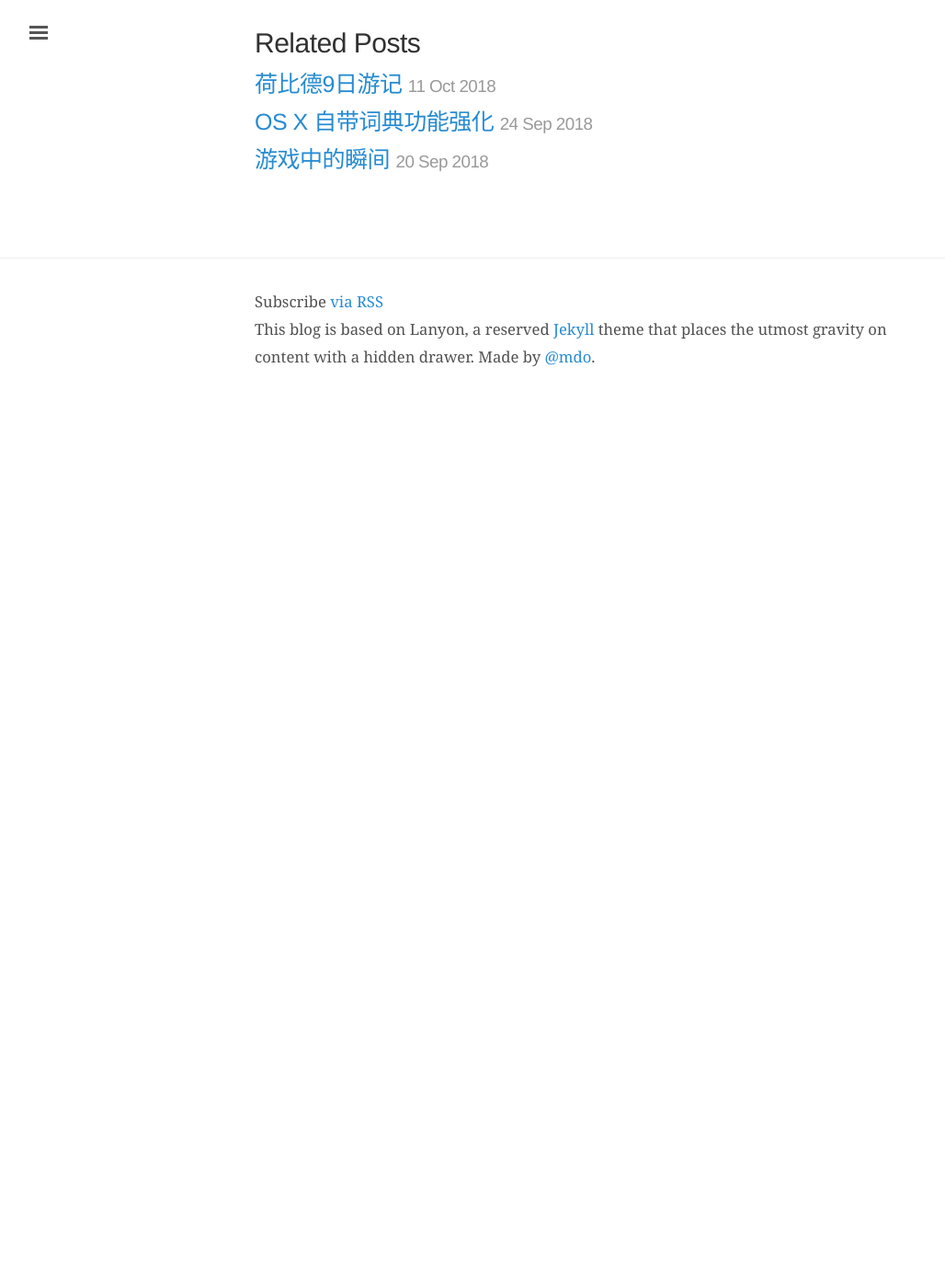
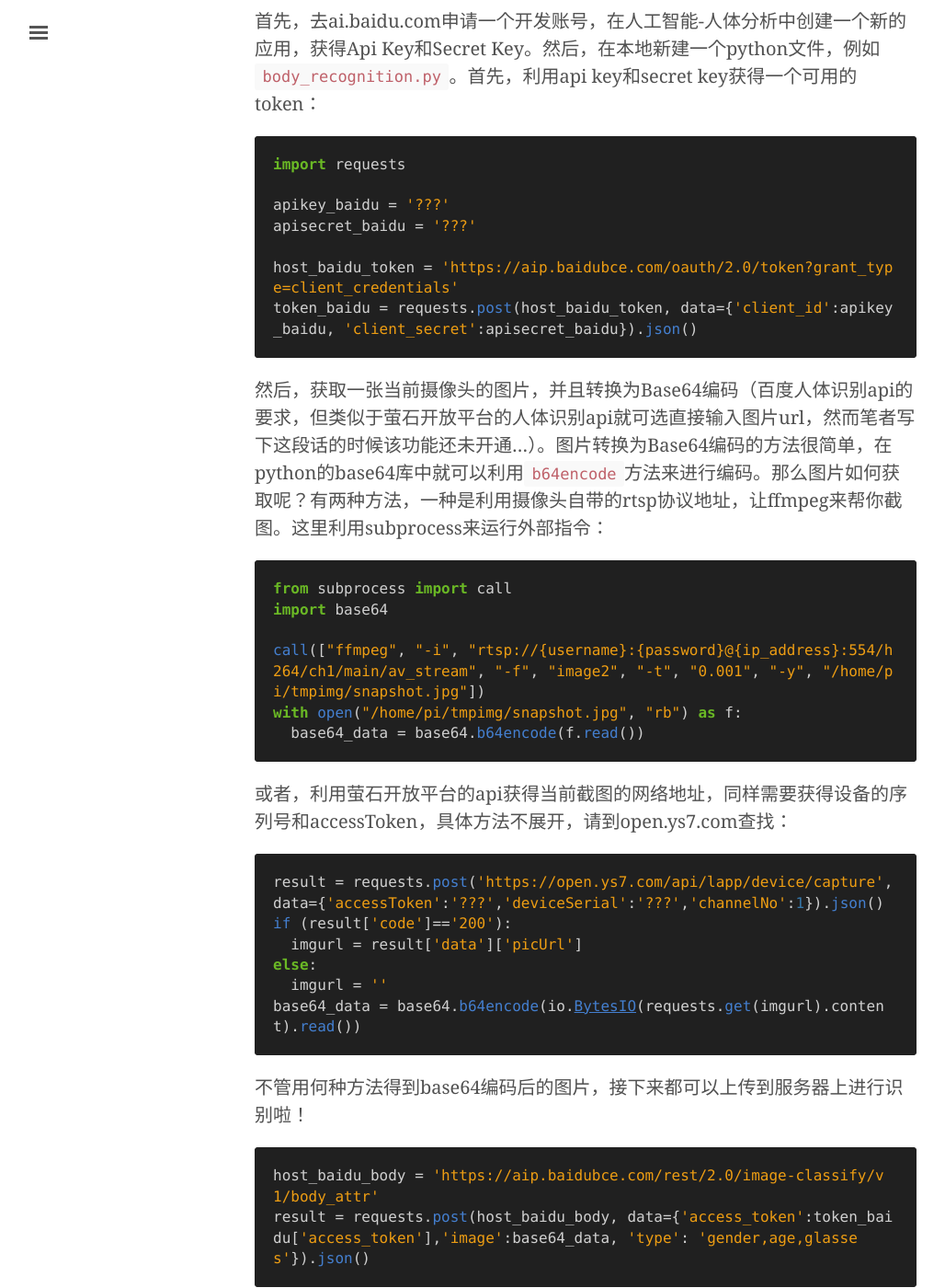
Before and after one commit to wittyfilter/wittyfilter.github.io, a Jekyll site: the page built from _posts/2018-12-10-Smart-Home.md, in a window 1280 px wide and 1400 px high, scrolled down 29410 px. Shown: the whole window at 92% size, without its empty margins (3-1031 px from the left). Built offline with Jekyll 4.4.1, drawn with Linux system fonts in a browser that asks for light colours; some web fonts are replaced; comment, search, counter and statistics services are not loaded; before the commit the page ends 29812 px from its top, so only the background shows below that; some of the changed text lies outside the part shown.

Commit message:
Update Posts

````diff
--- a/_posts/2018-12-10-Smart-Home.md
+++ b/_posts/2018-12-10-Smart-Home.md
@@ -42,7 +42,7 @@
 
 即可。随后运行
 ```zsh
-$ sudo 	hass --open-ui
+$ sudo hass --open-ui
 ```
 
 来以root权限运行HA，目的是为了安装一些必要的插件。随时去http://树莓派IP地址:8123 看看是不是安装好了。等到安装好以后就可以以普通用户身份运行HA了！即`hass --open-ui`
@@ -110,12 +110,17 @@
 
 # 传感器
 sensor:
-  # 天气预测，使用yahoo天气组件
-  - platform: yweather
+  # 天气预测，使用yr天气组件预测24小时后的温度
+  - platform: yr
+    forecast: 24
     monitored_conditions:
-      - weather
-      - temp_min
-      - temp_max
+      - temperature
+      - dewpointTemperature
+      - symbol
+  # 时间
+  - platform: time_date
+    display_options:
+      - 'time'
   # 小米空净的AQI，温度，湿度传感器。AQI传感器包含一个Filter Sensor进行滤波，详见https://www.home-assistant.io/components/sensor.filter/
   - platform: template
     sensors:
@@ -162,6 +167,11 @@
     input: !secret ffmpeg_input
     changes: 2
     extra_arguments: -filter:v "crop=in_w/2:in_h:in_w/2:0"
+  # 可能醒着的时间段（睡眠时间段的反）
+  - platform: template
+    sensors:
+      prone_to_wake:
+        value_template: {% raw %}'{{ states.sensor.time.state > "09:00" and states.sensor.time.state <= "21:59"}}'{% endraw %}
   # 厕所，阳台，厨房的20分钟无人二进制传感
   - platform: template
     sensors:
@@ -187,10 +197,15 @@
         platform: 'state'
         to_state: 'FFmpeg Motion'
       - entity_id: 'variable.last_motion'
-        prob_given_true: 0.66
-        prob_given_false: 0.4
+        prob_given_true: 0.6
+        prob_given_false: 0.2
         platform: 'state'
         to_state: 'Toilet Motion'
+      - entity_id: 'variable.last_motion'
+        prob_given_true: 0.45
+        prob_given_false: 0.3
+        platform: 'state'
+        to_state: 'Kitchen Motion'
       - entity_id: 'group.all_light'
         prob_given_true: 1.0
         prob_given_false: 0.8
@@ -387,6 +403,10 @@
 # 音频播放，利用vlc作为引擎
 media_player:
   - platform: vlc
+
+# 外部脚本，用于人体识别
+shell_command:
+  recog_people: python3 /home/pi/recog_people.py
 
 # 分组、自动化和脚本文件所在的位置
 group: !include groups.yaml
@@ -733,7 +753,7 @@
 附上现有的`automation.yaml`，并加以说明：
 
 ```yaml
-# 回家时打开客厅和厨房的灯，并播放“欢迎回家”。判断回家的条件是：门窗传感器打开，并且此时室内无人已超过20分钟，光照度小于300。
+# 回家时打开客厅和厨房的灯，并根据门口监控判断回来的是谁，播放欢迎词。判断回家的条件是：门窗传感器打开，并且此时室内无人，光照度小于250。
 - id: id1
   alias: Back home
   trigger:
@@ -795,15 +815,12 @@
     above: '73'
     entity_id: sensor.filtered_pm25
   condition:
-  - condition: time
-    after: 07:30
-    before: '23:00'
-    weekday:
-    - mon
-    - tue
-    - wed
-    - thu
-    - fri
+  - condition: state
+    entity_id: binary_sensor.sleeping
+    state: 'off'
+  - condition: state
+    entity_id: fan.xiaomi_miio_device
+    state: 'off'
   action:
   - service: fan.turn_on
     entity_id: fan.xiaomi_miio_device
@@ -867,24 +878,24 @@
   action:
     service: switch.toggle
     entity_id: switch.balcony_light
-# 如果阳台有人，且灯是关闭状态，若此时在晚上则把阳台灯打开。
+# 在太阳下山时，如果阳台有人，且灯是关闭状态，则把阳台灯打开。
 - id: id8
   alias: Turn on balcony light
   trigger:
-  - platform: state
-    entity_id: binary_sensor.motion_sensor_balcony
+  - entity_id: binary_sensor.motion_sensor_balcony
     from: 'off'
+    platform: state
     to: 'on'
   condition:
   - condition: state
     entity_id: switch.balcony_light
     state: 'off'
-  - condition: time
-    after: '17:00'
-    before: 07:00
+  - condition: state
+    entity_id: sun.sun
+    state: 'below_horizon'
   action:
+  - entity_id: switch.balcony_light
     service: switch.turn_on
-    entity_id: switch.balcony_light
 # 如果厕所有人，打开厕所灯。
 - id: id9
   alias: Turn on toilet light
@@ -922,12 +933,12 @@
   action:
     service: switch.turn_off
     entity_id: switch.table_down
-# 来自小米智能网关的光照传感器bug：当前光照会和前100次采样结果进行平均，因此数据更新经常延时。通过不断开关智能网关的夜灯来强制更新采样结果。
+# 来自小米智能网关的光照传感器bug：当前光照会和前100次采样结果进行平均，因此数据更新经常延时。通过每十分钟不断开关智能网关的夜灯来强制更新采样结果。
 - id: id12
   alias: Update lumen sensor
   trigger:
   - platform: time
-    minutes: /3
+    minutes: /10
     seconds: 0
   action:
   - data:
@@ -938,18 +949,17 @@
       seconds: 1
   - entity_id: light.gateway_light
     service: light.turn_off
-# 早上Zoey出门后，把主卧插座给关了。
+# 早上Zoey出门十分钟后，把主卧插座给关了。
 - id: id13
   alias: Turn off charging power
-  trigger:
+ trigger:
   - entity_id: binary_sensor.door_window_sensor_158d00023137b7
-    for: 00:30:00
+    for:
+      minutes: 10
     from: 'on'
     platform: state
     to: 'off'
   condition:
-  - after: '7:00'
-    condition: time
   - condition: state
     entity_id: switch.plug_158d000237cd54
     state: 'on'
@@ -1063,7 +1073,119 @@
 
 ### 5.3 与开放AI平台结合
 
-例如如何在开门时进行人形识别，判断是谁在家？
+例如如何在开门时进行人形识别，判断是谁回来了，并且播放欢迎词？以下以百度AI的人体分析为例。
+
+首先，去ai.baidu.com申请一个开发账号，在人工智能-人体分析中创建一个新的应用，获得Api Key和Secret Key。然后，在本地新建一个python文件，例如`body_recognition.py`。首先，利用api key和secret key获得一个可用的token：
+
+```python
+import requests
+
+apikey_baidu = '???'
+apisecret_baidu = '???'
+
+host_baidu_token = 'https://aip.baidubce.com/oauth/2.0/token?grant_type=client_credentials'
+token_baidu = requests.post(host_baidu_token, data={'client_id':apikey_baidu, 'client_secret':apisecret_baidu}).json()
+```
+
+然后，获取一张当前摄像头的图片，并且转换为Base64编码（百度人体识别api的要求，但类似于萤石开放平台的人体识别api就可选直接输入图片url，然而笔者写下这段话的时候该功能还未开通...）。图片转换为Base64编码的方法很简单，在python的base64库中就可以利用`b64encode`方法来进行编码。那么图片如何获取呢？有两种方法，一种是利用摄像头自带的rtsp协议地址，让ffmpeg来帮你截图。这里利用subprocess来运行外部指令：
+
+```python
+from subprocess import call
+import base64
+
+call(["ffmpeg", "-i", "rtsp://{username}:{password}@{ip_address}:554/h264/ch1/main/av_stream", "-f", "image2", "-t", "0.001", "-y", "/home/pi/tmpimg/snapshot.jpg"])
+with open("/home/pi/tmpimg/snapshot.jpg", "rb") as f:
+  base64_data = base64.b64encode(f.read())
+```
+
+或者，利用萤石开放平台的api获得当前截图的网络地址，同样需要获得设备的序列号和accessToken，具体方法不展开，请到open.ys7.com查找：
+
+```python
+result = requests.post('https://open.ys7.com/api/lapp/device/capture', data={'accessToken':'???','deviceSerial':'???','channelNo':1}).json()
+if (result['code']=='200'):
+  imgurl = result['data']['picUrl']
+else:
+  imgurl = ''
+base64_data = base64.b64encode(io.BytesIO(requests.get(imgurl).content).read())
+```
+
+不管用何种方法得到base64编码后的图片，接下来都可以上传到服务器上进行识别啦！
+
+```python
+host_baidu_body = 'https://aip.baidubce.com/rest/2.0/image-classify/v1/body_attr'
+result = requests.post(host_baidu_body, data={'access_token':token_baidu['access_token'],'image':base64_data, 'type': 'gender,age,glasses'}).json()
+```
+
+这里的type可以选取你想要得到的信息，我想要得到的是性别、年龄和是否戴眼镜。所有可选的属性包括以下几种，虽然大部分的用处都不多：
+
+```
+gender-性别，
+age-年龄阶段，
+lower_wear-下身服饰，
+upper_wear-上身服饰，
+headwear-是否戴帽子，
+glasses-是否戴眼镜，
+upper_color-上身服饰颜色，
+lower_color-下身服饰颜色，
+cellphone-是否使用手机，
+upper_wear_fg-上身服饰细分类，
+upper_wear_texture-上身服饰纹理，
+orientation-身体朝向，
+umbrella-是否撑伞；
+bag-背包,
+smoke-是否吸烟,
+vehicle-交通工具,
+carrying_item-是否有手提物,
+upper_cut-上方截断,
+lower_cut-下方截断,
+occlusion-遮挡
+```
+
+为了防止截图中没有人，设置一个循环直到上述返回值中`person_num`参数不为0，并设置一个`timeout`参数控制循环上限:
+
+```python
+timeout = 10
+while result['person_num'] == 0:
+  call(["ffmpeg", "-i", "rtsp://{username}:{password}@{ip_address}:554/h264/ch1/main/av_stream", "-f", "image2", "-t", "0.001", "-y", "/home/pi/tmpimg/snapshot.jpg"])
+  with open("/home/pi/tmpimg/snapshot.jpg", "rb") as f:
+    base64_data = base64.b64encode(f.read())
+  result = requests.post(host_baidu_body, data={'access_token':token_baidu['access_token'],'image':base64_data, 'type': 'gender,age,glasses'}).json()
+  timeout = timeout-1
+  if timeout == 0:
+  	quit()
+```
+
+接下来，调用HA的service！这里需要import一个叫做`homeassistant.remote`的模块，然后传递HA的api密码（即在设置中的`api_password`），接着就可以自由使用服务了！以判断性别和人数为例，让HA报出不同的欢迎词：
+
+```python
+import homeassistant.remote as remote
+
+api = remote.API('127.0.0.1', '{api_password}')
+domain = 'tts'
+entity_id = 'media_player.vlc'
+message1 = "欢迎你们"
+message2 = "欢迎女主人"
+message3 = "欢迎男主人"
+message4 = "欢迎回家"
+
+if result['person_num'] > 1:
+  remote.call_service(api, domain, 'baidu_say', {'entity_id': entity_id, 'message': message1})
+elif result['person_info'][0]['attributes']['gender']['score'] < 0.75:
+  remote.call_service(api, domain, 'baidu_say', {'entity_id': entity_id, 'message': message4})
+elif result['person_info'][0]['attributes']['gender']['name'] == "女性":
+  remote.call_service(api, domain, 'baidu_say', {'entity_id': entity_id, 'message': message2})
+else:
+  remote.call_service(api, domain, 'baidu_say', {'entity_id': entity_id, 'message': message3})
+```
+
+最后，记得在`configuration.yaml`里面加入一行：
+
+```yaml
+shell_command:
+  body_recognition: python3 /home/pi/body_recognition.py
+```
+
+这样，在自动化中就可以用`service: shell_command.body_recognition`来调用这个脚本啦～
 
 ### 5.4 Variable的使用与贝叶斯传感器
 
````
Also changed, not shown: other parts of _posts/2018-12-10-Smart-Home.md (+27 -32 lines).
